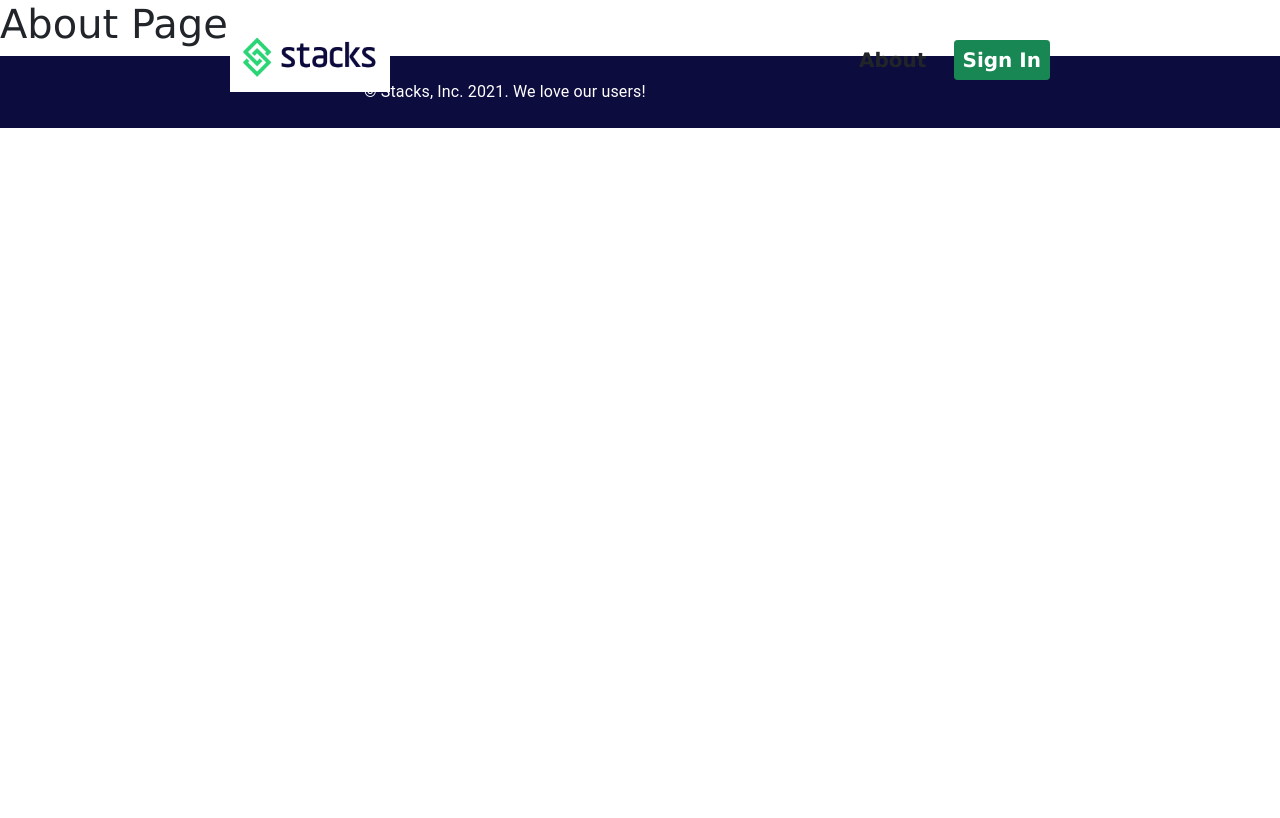
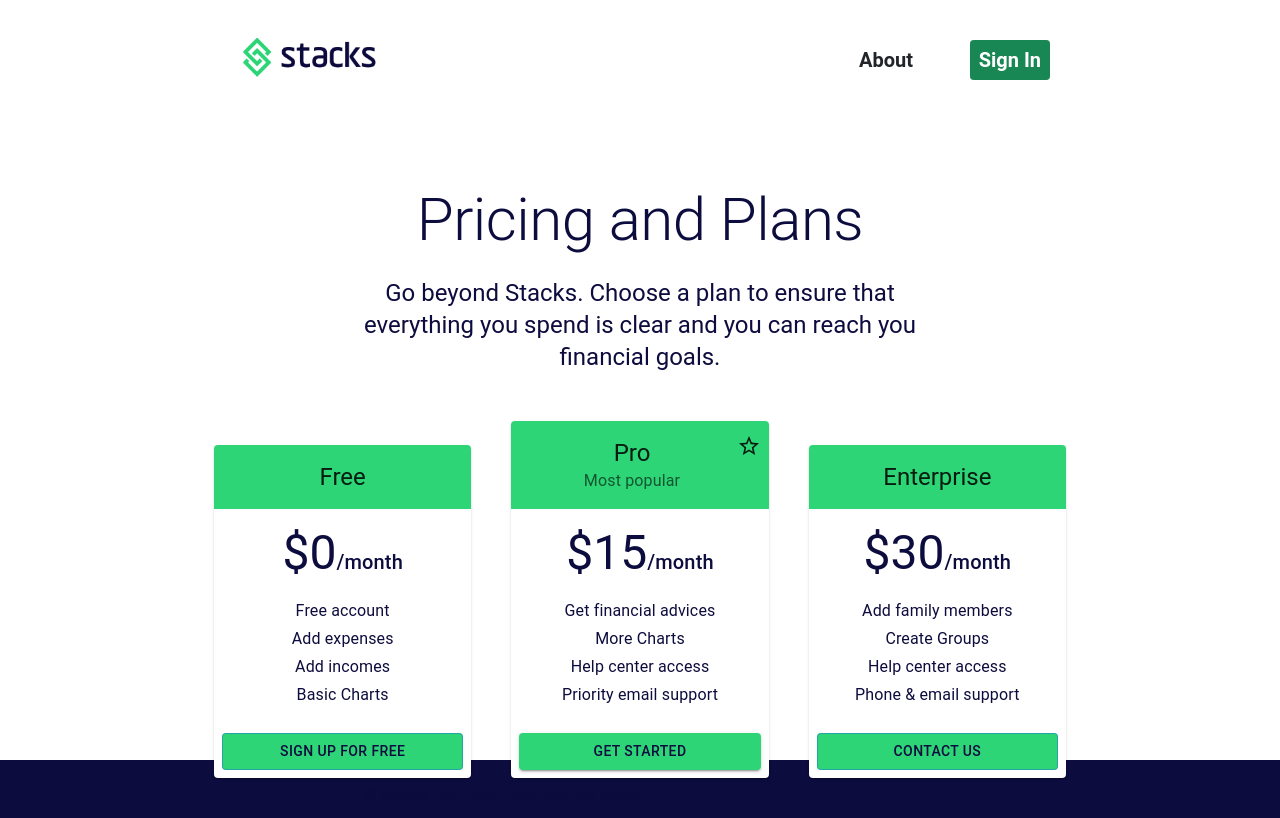
Before and after one commit to KanishDabreo/Stacks, a React (Create React App) app in the folder frontend/: page /about in a window 1280 px wide. Shown: the top 818 px of the page. Built offline with nearby package versions, Linux system fonts and the light colour scheme; the HTML template or start-up script is replaced by a standard one.

Commit message:
Add info into About page

```diff
--- a/frontend/src/App.css
+++ b/frontend/src/App.css
@@ -1,5 +1,18 @@
+body, html, p, h1, h2, h4, h5, h6 {
+  color: #0d0c3e !important;
+}
+
 .main-content {
   margin-top: 120px;
   min-height: 100%;
   height: 80vh;
 }
+
+.button {
+  background-color: #2dd577 !important;
+  color: #0d0c3e !important;
+}
+
+.background-color-green {
+  background-color: #2dd577 !important;
+}
--- a/frontend/src/App.js
+++ b/frontend/src/App.js
@@ -6,7 +6,7 @@ import Register from './components/Register';
 import Login from './components/Login';
 import Navbar from './components/Navbar';
 import Expenses from './components/Expenses';
-import About from './components/About';
+import About from './components/about/About';
 import Sidebar from './components/Sidebar';
 import Footer from './components/Footer';
 import Profile from './components/Profile';
--- a/frontend/src/components/About.jsx
+++ b/frontend/src/components/about/About.jsx
@@ -1,7 +1,9 @@
+import PricingContent from "./Pricing";
+
 export default function About(props) {
   return (
     <div>
-      <h1>About Page</h1>
+      <PricingContent />
     </div>
   )
 }
--- /dev/null
+++ b/frontend/src/components/about/Pricing.js
@@ -0,0 +1,154 @@
+import Box from '@mui/material/Box';
+import Button from '@mui/material/Button';
+import Card from '@mui/material/Card';
+import CardActions from '@mui/material/CardActions';
+import CardContent from '@mui/material/CardContent';
+import CardHeader from '@mui/material/CardHeader';
+import CssBaseline from '@mui/material/CssBaseline';
+import Grid from '@mui/material/Grid';
+import StarIcon from '@mui/icons-material/StarBorder';
+import Typography from '@mui/material/Typography';
+import GlobalStyles from '@mui/material/GlobalStyles';
+import Container from '@mui/material/Container';
+import { useNavigate } from 'react-router-dom';
+
+
+const data = [
+  {
+    title: 'Free',
+    price: '0',
+    description: [
+      'Free account',
+      'Add expenses',
+      'Add incomes',
+      'Basic Charts',
+    ],
+    buttonText: 'Sign up for free',
+    buttonVariant: 'outlined',
+  },
+  {
+    title: 'Pro',
+    subheader: 'Most popular',
+    price: '15',
+    description: [
+      'Get financial advices',
+      'More Charts',
+      'Help center access',
+      'Priority email support',
+    ],
+    buttonText: 'Get started',
+    buttonVariant: 'contained',
+  },
+  {
+    title: 'Enterprise',
+    price: '30',
+    description: [
+      'Add family members',
+      'Create Groups',
+      'Help center access',
+      'Phone & email support',
+    ],
+    buttonText: 'Contact us',
+    buttonVariant: 'outlined',
+  },
+];
+
+export default function PricingContent() {
+  const navigate = useNavigate();
+
+  const handleClick = async () => {
+    navigate('/register');
+  }
+
+  return (
+    <div className="main-content">
+      <GlobalStyles styles={{ ul: { margin: 0, padding: 0, listStyle: 'none' } }} />
+      <CssBaseline />
+      <Container disableGutters maxWidth="sm" component="main" sx={{ pt: 8, pb: 6 }}>
+        <Typography
+          component="h1"
+          variant="h2"
+          align="center"
+          color="text.primary"
+          gutterBottom
+        >
+          Pricing and Plans
+        </Typography>
+        <Typography variant="h5" align="center" color="text.secondary" component="p">
+          Go beyond Stacks. Choose a plan to ensure that everything you spend is clear and you can reach you financial goals.
+        </Typography>
+      </Container>
+      <Container maxWidth="md" component="main">
+        <Grid container spacing={5} alignItems="flex-end">
+          {data.map((plan) => (
+            <Grid
+              item
+              key={plan.title}
+              xs={12}
+              sm={plan.title === 'Enterprise' ? 12 : 6}
+              md={4}
+            >
+              <Card>
+                <CardHeader
+                  className="background-color-green"
+                  title={plan.title}
+                  subheader={plan.subheader}
+                  titleTypographyProps={{ align: 'center' }}
+                  action={plan.title === 'Pro' ? <StarIcon /> : null}
+                  subheaderTypographyProps={{
+                    align: 'center',
+                  }}
+                  sx={{
+                    backgroundColor: (theme) =>
+                      theme.palette.mode === 'light'
+                        ? theme.palette.grey[200]
+                        : theme.palette.grey[700],
+                  }}
+                />
+                <CardContent>
+                  <Box
+                    sx={{
+                      display: 'flex',
+                      justifyContent: 'center',
+                      alignItems: 'baseline',
+                      mb: 2,
+                    }}
+                  >
+                    <Typography component="h2" variant="h3" color="text.primary">
+                      ${plan.price}
+                    </Typography>
+                    <Typography variant="h6" color="text.secondary">
+                      /month
+                    </Typography>
+                  </Box>
+                  <ul>
+                    {plan.description.map((line) => (
+                      <Typography
+                        component="li"
+                        variant="subtitle1"
+                        align="center"
+                        key={line}
+                      >
+                        {line}
+                      </Typography>
+                    ))}
+                  </ul>
+                </CardContent>
+                <CardActions>
+                  <Button
+                    className="button"
+                    fullWidth
+                    variant={plan.buttonVariant}
+                    onClick={handleClick}
+                    >
+                    {plan.buttonText}
+                  </Button>
+                </CardActions>
+              </Card>
+            </Grid>
+          ))}
+        </Grid>
+      </Container>
+    </div>
+  );
+}
```
